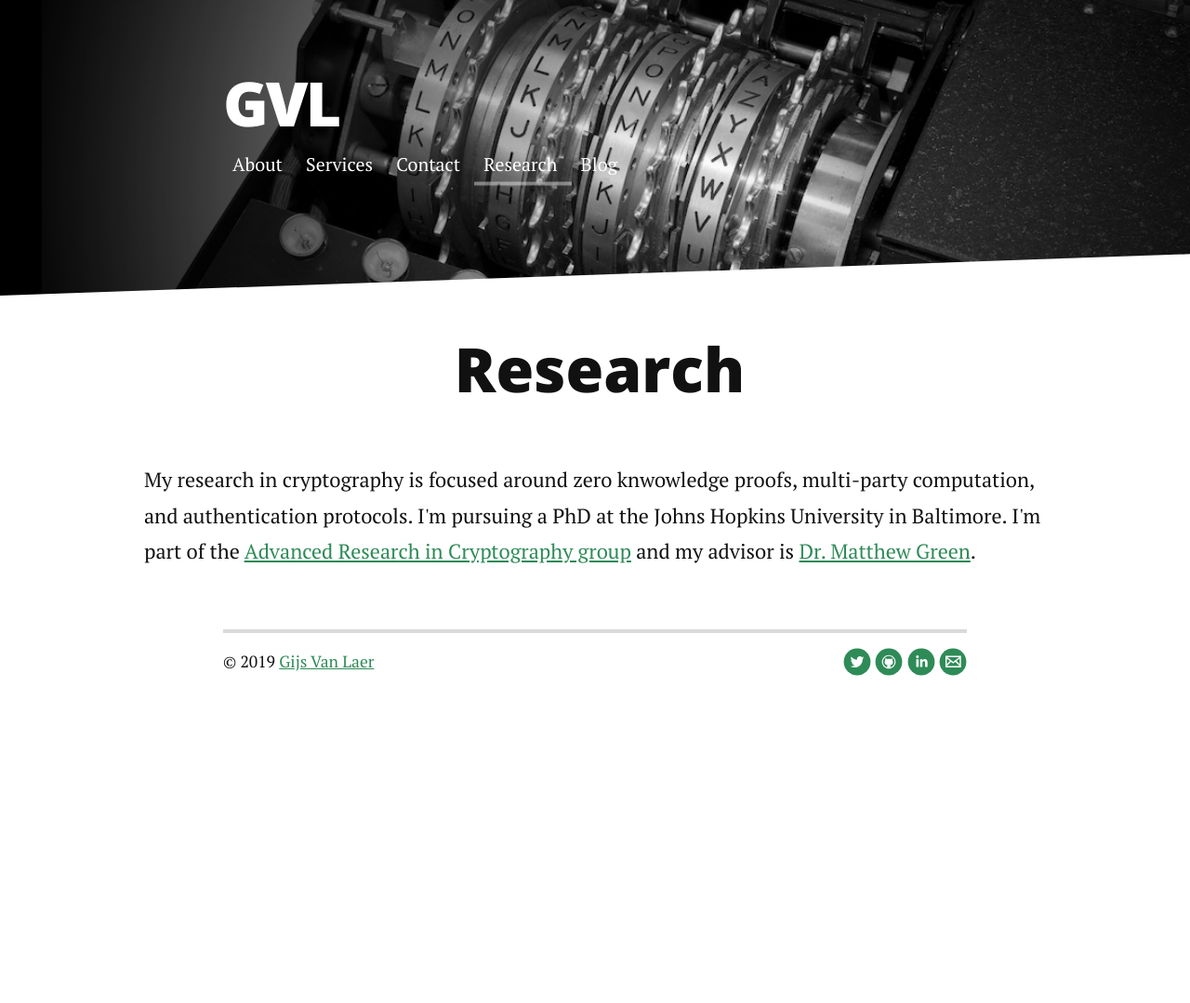
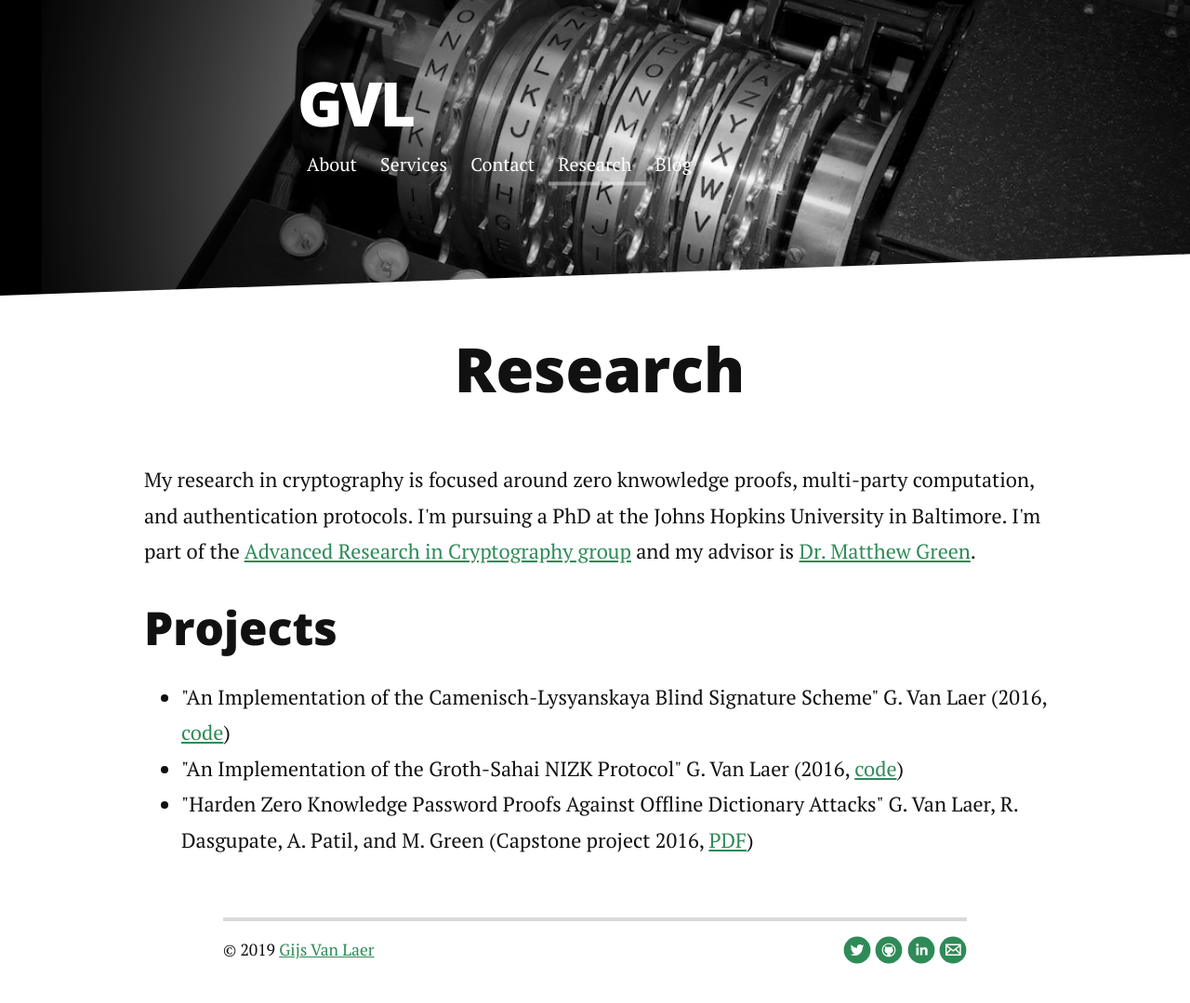
Before and after one commit to gijsvl/gijsvl.github.io, a Jekyll site: the page built from research.html, in a window 1280 px wide. Shown: the whole page at 93% size. Built offline with Jekyll 4.4.1, drawn with Linux system fonts in a browser that asks for light colours; nearby versions of some CDN libraries; before the commit the page ends 900 px from its top, so only the background shows below that.

Commit message:
add projects

```diff
--- a/_config.yml
+++ b/_config.yml
@@ -10,6 +10,9 @@
 highlighter: rouge
 plugins: [jekyll-paginate]
 paginate: 5
+
+logo: /assets/img/logo.png
+logo_inverse: /assets/img/inverse.png
 
 navigation:
   - title: About
--- a/_includes/header.html
+++ b/_includes/header.html
@@ -1,5 +1,6 @@
  <div class="header">
      <div class="container">
+
          <h1 class="logo"><a href="{{ site.baseurl }}/">{{ site.title }}</a></h1>
          <nav class="nav-collapse">
              <ul class="noList">
@@ -8,6 +9,7 @@
                      <a href="{{ link.url | prepend: site.baseurl }}">{{ link.title }}</a>
                  </li>
                  {% endfor %}
+
              </ul>
          </nav>
      </div>
--- a/research.html
+++ b/research.html
@@ -8,4 +8,10 @@
 <p>
 	My research in cryptography is focused around zero knwowledge proofs, multi-party computation, and authentication protocols. I'm pursuing a PhD at the Johns Hopkins University in Baltimore. I'm part of the <a href="https://arc.isi.jhu.edu/">Advanced Research in Cryptography group</a> and my advisor is <a href="https://isi.jhu.edu/~mgreen/">Dr. Matthew Green</a>.
 </p>
+<h2>Projects</h2>
+<ul>
+	<li>"An Implementation of the Camenisch-Lysyanskaya Blind Signature Scheme" G. Van Laer (2016, <a href="https://github.com/gijsvl/camenisch-lysyanskaya">code</a>)</li>
+	<li>"An Implementation of the Groth-Sahai NIZK Protocol" G. Van Laer (2016, <a href="https://github.com/gijsvl/groth-sahai">code</a>)</li>
+	<li>"Harden Zero Knowledge Password Proofs Against Offline Dictionary Attacks" G. Van Laer, R. Dasgupate, A. Patil, and M. Green (Capstone project 2016, <a href="https://pdfs.semanticscholar.org/2880/993c1abc110e832422753a5134f8ccf0633b.pdf">PDF</a>)</li>
+</ul>
 </div>
```
Also changed, not shown: assets/css/style.css, assets/img/inverse.png (added).
